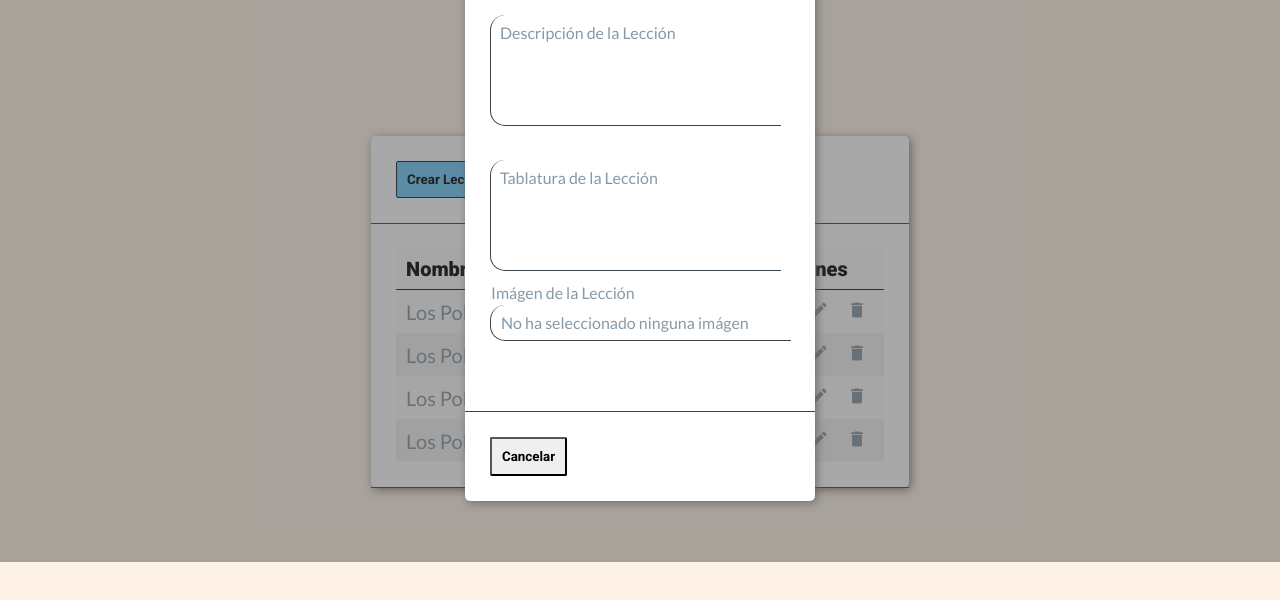
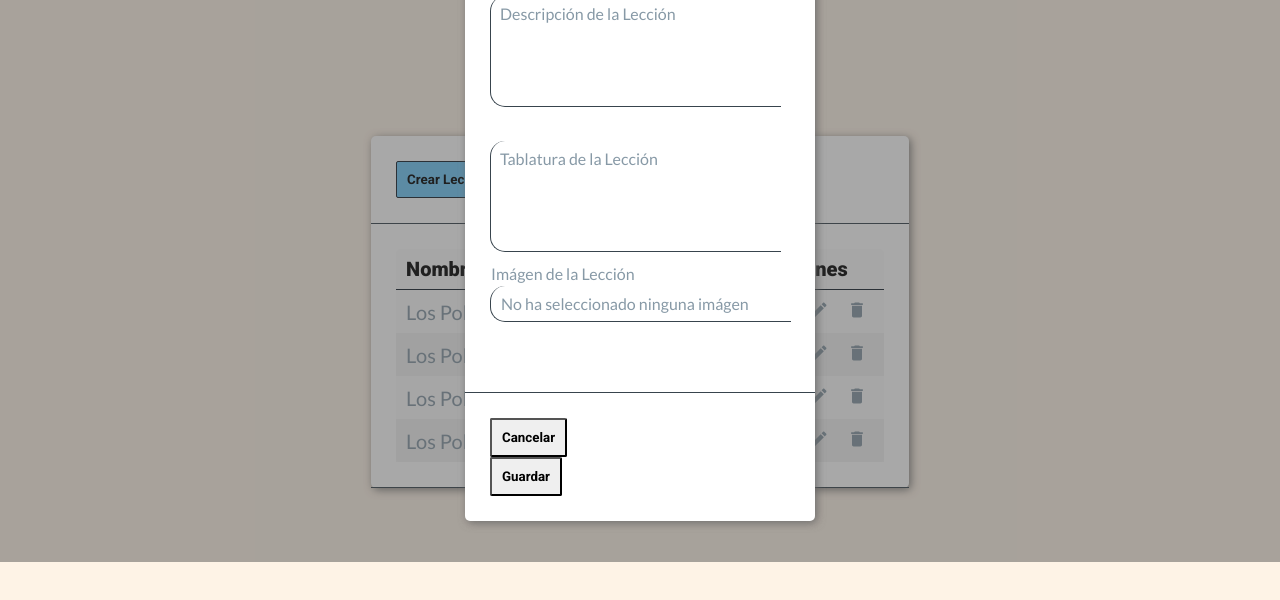
Before and after one commit to federicoalonso/gitTrucho, a website: page src/pages/crearLecciones/crearLecciones.html in a window 1280 px wide. Both pictures are taken after a click on the button "Crear Lección". Shown: the part 238-838 px from the top of the page. Drawn offline with nearby package versions, Linux system fonts and the light colour scheme; files that its build step writes are made by us from their sources.

Commit message:
cambios mios

```diff
--- a/src/pages/crearLecciones/crearLecciones.html
+++ b/src/pages/crearLecciones/crearLecciones.html
@@ -114,7 +114,11 @@
                 </div>
             </div>
             <div class="card-footer">
-                <button id="btn-ocultar-modal">Cancelar</button>
+                <div class="btn-box">
+                    <button class="btn" id="btn-ocultar-modal">Cancelar</button>
+                    <div class="or"></div>
+                    <button class="btn btn-confirmar">Guardar</button>
+                </div>
             </div>
         </div>
     </div>
```
